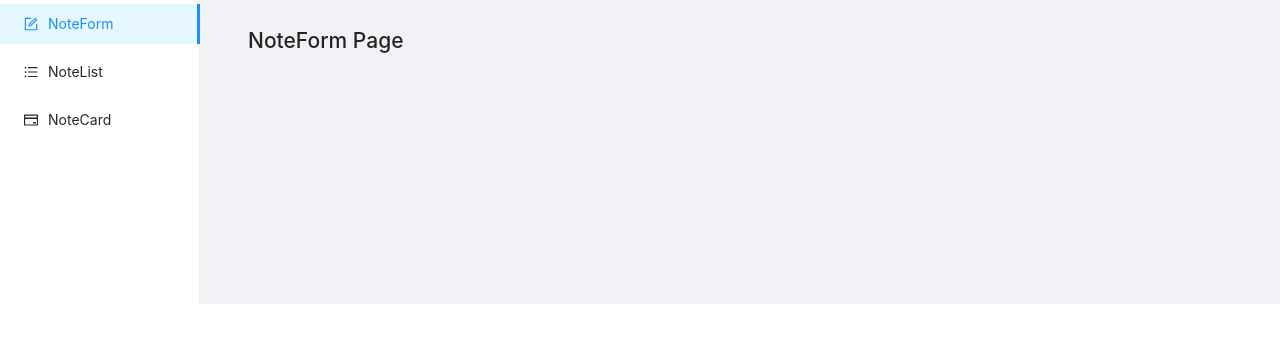
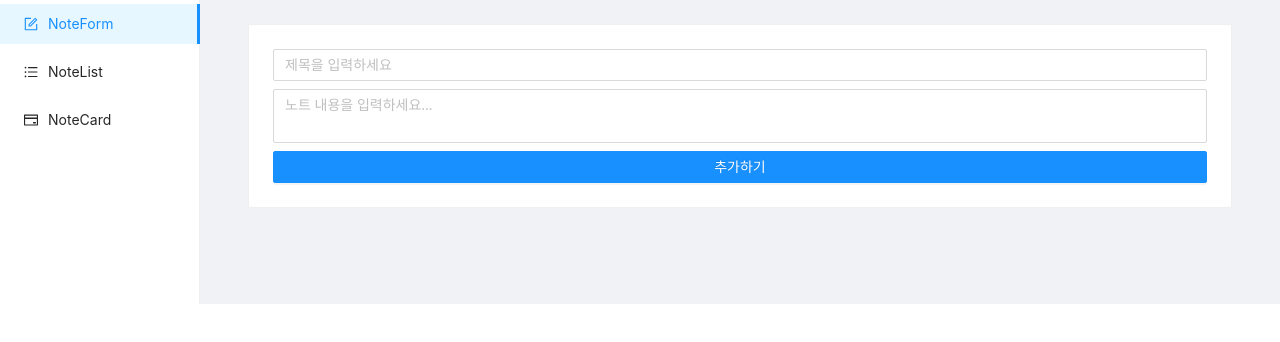
Before and after one commit to project-pododo/pododo-client, a React (Create React App) app: page / in a window 1280 px wide. Shown: the top 342 px of the page. Built offline with nearby package versions, Linux system fonts and the light colour scheme.

Commit message:
기본 항목 세팅 추가

```diff
--- a/src/component/NoteCard.js
+++ b/src/component/NoteCard.js
@@ -1,7 +1,25 @@
-import React from "react";
+import React from 'react';
+import { Card, Button } from 'antd';
+import { DeleteOutlined } from '@ant-design/icons';
 
-function NoteCard() {
-  return <h2>NoteCard Page</h2>;
+function NoteCard({ note, onDelete }) {
+  if (!note) {
+    return <div style={{ fontSize : 24}}>No note available</div>;
+  }
+
+  return (
+    <Card
+      title={note.title}
+      extra={
+        <Button type="text" danger onClick={() => onDelete(note.id)}>
+          <DeleteOutlined />
+        </Button>
+      }
+      style={{ width: '100%' }}
+    >
+      <p>{note.content}</p>
+    </Card>
+  );
 }
 
 export default NoteCard;
--- a/src/component/NoteForm.js
+++ b/src/component/NoteForm.js
@@ -1,7 +1,38 @@
-import React from "react";
+import React, { useState } from 'react';
+import { Input, Button, Card } from 'antd';
 
-function NoteForm() {
-  return <h2>NoteForm Page</h2>;
+const { TextArea } = Input;
+
+function NoteForm({ onAdd }) {
+  const [title, setTitle] = useState('');
+  const [content, setContent] = useState('');
+
+  const handleAdd = () => {
+    if (!title.trim() || !content.trim()) return;
+    onAdd(title, content);
+    setTitle('');
+    setContent('');
+  };
+
+  return (
+    <Card style={{ marginBottom: 16 }}>
+      <Input
+        placeholder="제목을 입력하세요"
+        value={title}
+        onChange={(e) => setTitle(e.target.value)}
+        style={{ marginBottom: 8 }}
+      />
+      <TextArea
+        placeholder="노트 내용을 입력하세요..."
+        value={content}
+        onChange={(e) => setContent(e.target.value)}
+        autoSize={{ minRows: 2, maxRows: 6 }}
+      />
+      <Button type="primary" onClick={handleAdd} style={{ marginTop: 8, width: '100%' }}>
+        추가하기
+      </Button>
+    </Card>
+  );
 }
 
 export default NoteForm;
--- a/src/component/NoteList.js
+++ b/src/component/NoteList.js
@@ -1,7 +1,21 @@
-import React from "react";
+import React from 'react';
+import { Row, Col } from 'antd';
+import Card from "./NoteCard";
 
-function NoteList() {
-  return <h2>NoteList Page</h2>;
+function NoteList({ notes, onDelete }) {
+  if (!Array.isArray(notes)) {
+    return <div style={{ fontSize : 24}}>No notes available</div>;
+  }
+
+  return (
+    <Row gutter={[16, 16]}>
+      {notes.map((note) => (
+        <Col xs={24} sm={12} md={8} lg={6} key={note.id}>
+          <Card note={note} onDelete={onDelete} />
+        </Col>
+      ))}
+    </Row>
+  );
 }
 
 export default NoteList;
```
